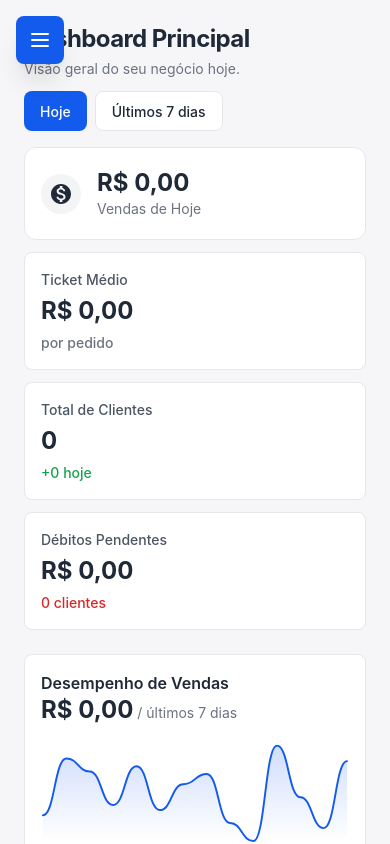
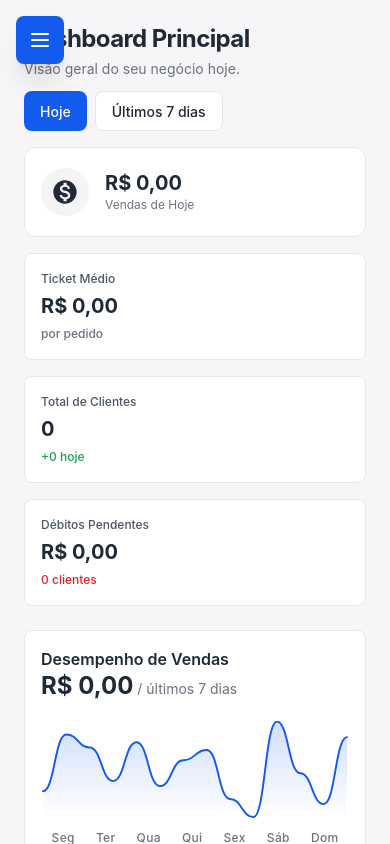
Before and after one commit to juliohebert/loja, a React (Vite) app in the folder frontend/: page /dashboard in a window 390 px wide. Shown: the top 844 px of the page. Built offline with nearby package versions, Linux system fonts and the light colour scheme; no server answers.

Commit message:
style: responsividade mobile nos cards do dashboard

```diff
--- a/frontend/src/components/Dashboard.jsx
+++ b/frontend/src/components/Dashboard.jsx
@@ -442,44 +442,48 @@ const Dashboard = () => {
           </div>
 
           {/* Cards de Estatísticas */}
-          <div className="grid grid-cols-1 md:grid-cols-2 lg:grid-cols-4 gap-3 mb-6">
-            <div className="flex items-center gap-4 bg-white px-4 py-5 rounded-xl border border-gray-200">
-              <div className="text-gray-800 flex items-center justify-center rounded-full bg-center bg-no-repeat aspect-square bg-gray-100 w-10 shrink-0">
-                <svg className="w-6 h-6" fill="currentColor" viewBox="0 0 24 24">
+          <div className="grid grid-cols-1 sm:grid-cols-2 lg:grid-cols-4 gap-4 mb-6">
+            {/* Card 1 */}
+            <div className="flex items-center gap-4 bg-white px-4 py-5 rounded-xl border border-gray-200 min-w-0">
+              <div className="text-gray-800 flex items-center justify-center rounded-full bg-center bg-no-repeat aspect-square bg-gray-100 w-12 h-12 shrink-0">
+                <svg className="w-7 h-7" fill="currentColor" viewBox="0 0 24 24">
                   <path d="M12 2C6.48 2 2 6.48 2 12s4.48 10 10 10 10-4.48 10-10S17.52 2 12 2zm1.41 16.09V20h-2.67v-1.93c-1.71-.36-3.16-1.46-3.27-3.4h1.96c.1 1.05.82 1.87 2.65 1.87 1.96 0 2.4-.98 2.4-1.59 0-.83-.44-1.61-2.67-2.14-2.48-.6-4.18-1.62-4.18-3.67 0-1.72 1.39-2.84 3.11-3.21V4h2.67v1.95c1.86.45 2.79 1.86 2.85 3.39H14.3c-.05-1.11-.64-1.87-2.22-1.87-1.5 0-2.4.68-2.4 1.64 0 .84.65 1.39 2.67 1.91s4.18 1.39 4.18 3.91c-.01 1.83-1.38 2.83-3.12 3.16z"/>
                 </svg>
               </div>
-              <div className="flex flex-col">
-                <p className="text-gray-800 text-2xl font-bold leading-tight">{formatarPreco(estatisticas.vendasDia)}</p>
-                <p className="text-gray-500 text-sm font-normal leading-normal">
+              <div className="flex flex-col min-w-0">
+                <p className="text-gray-800 text-xl sm:text-2xl font-bold leading-tight truncate">{formatarPreco(estatisticas.vendasDia)}</p>
+                <p className="text-gray-500 text-xs sm:text-sm font-normal leading-normal truncate">
                   Vendas {filtro === 'hoje' ? 'de Hoje' : '(7 dias)'}
                 </p>
               </div>
             </div>
-            <div className="flex flex-col gap-1.5 rounded-lg p-4 bg-white border border-gray-200">
-              <p className="text-gray-600 text-sm font-medium leading-normal">Ticket Médio</p>
-              <p className="text-gray-800 text-2xl font-bold leading-tight">
+            {/* Card 2 */}
+            <div className="flex flex-col gap-1.5 rounded-lg p-4 bg-white border border-gray-200 min-w-0">
+              <p className="text-gray-600 text-xs sm:text-sm font-medium leading-normal truncate">Ticket Médio</p>
+              <p className="text-gray-800 text-xl sm:text-2xl font-bold leading-tight truncate">
                 {carregando ? '...' : formatarPreco(estatisticas.ticketMedio)}
               </p>
-              <p className="text-gray-500 text-sm font-medium leading-normal">
+              <p className="text-gray-500 text-xs sm:text-sm font-medium leading-normal truncate">
                 por pedido
               </p>
             </div>
-            <div className="flex flex-col gap-1.5 rounded-lg p-4 bg-white border border-gray-200">
-              <p className="text-gray-600 text-sm font-medium leading-normal">Total de Clientes</p>
-              <p className="text-gray-800 text-2xl font-bold leading-tight">
+            {/* Card 3 */}
+            <div className="flex flex-col gap-1.5 rounded-lg p-4 bg-white border border-gray-200 min-w-0">
+              <p className="text-gray-600 text-xs sm:text-sm font-medium leading-normal truncate">Total de Clientes</p>
+              <p className="text-gray-800 text-xl sm:text-2xl font-bold leading-tight truncate">
                 {carregando ? '...' : estatisticas.totalClientes}
               </p>
-              <p className="text-green-600 text-sm font-medium leading-normal">
+              <p className="text-green-600 text-xs sm:text-sm font-medium leading-normal truncate">
                 +{estatisticas.novosClientes} hoje
               </p>
             </div>
-            <div className="flex flex-col gap-1.5 rounded-lg p-4 bg-white border border-gray-200">
-              <p className="text-gray-600 text-sm font-medium leading-normal">Débitos Pendentes</p>
-              <p className="text-gray-800 text-2xl font-bold leading-tight">
+            {/* Card 4 */}
+            <div className="flex flex-col gap-1.5 rounded-lg p-4 bg-white border border-gray-200 min-w-0">
+              <p className="text-gray-600 text-xs sm:text-sm font-medium leading-normal truncate">Débitos Pendentes</p>
+              <p className="text-gray-800 text-xl sm:text-2xl font-bold leading-tight truncate">
                 {carregando ? '...' : formatarPreco(estatisticas.totalDebitos)}
               </p>
-              <p className="text-red-600 text-sm font-medium leading-normal">
+              <p className="text-red-600 text-xs sm:text-sm font-medium leading-normal truncate">
                 {estatisticas.clientesComDebito} clientes
               </p>
             </div>
```
